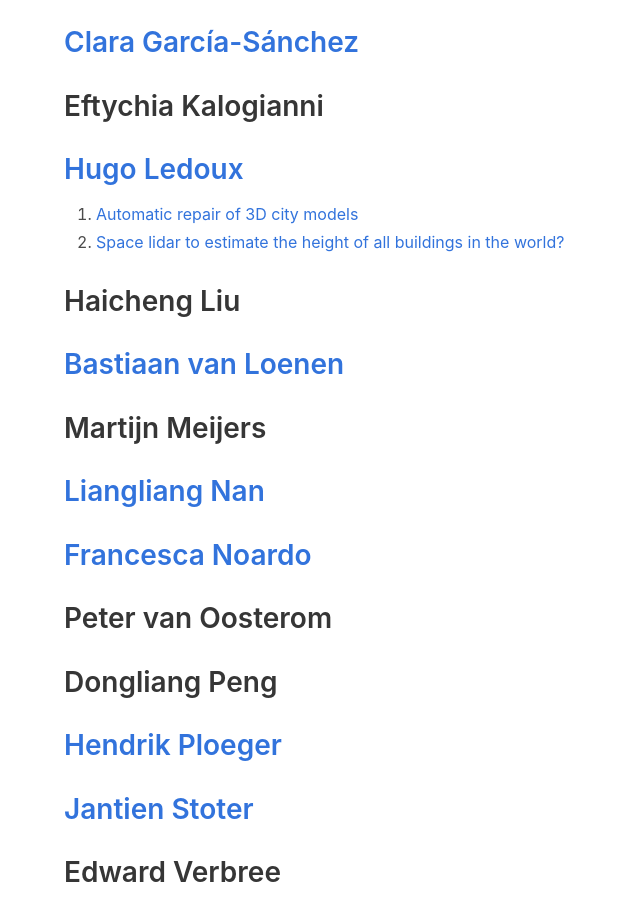
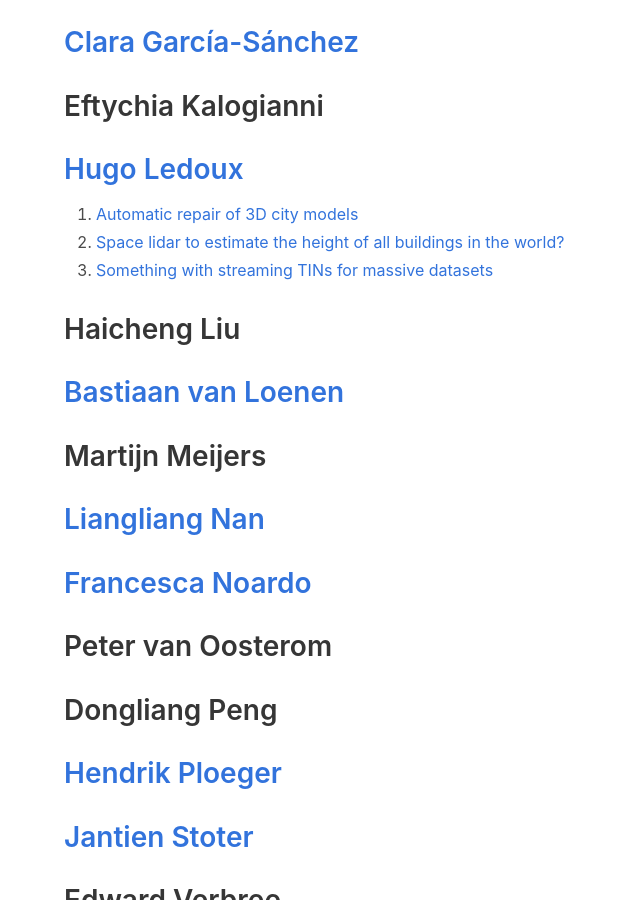
Before and after one commit to tudelft3d/geo2020, a Jekyll site: the page built from potentialtopics/index.md, in a window 1280 px wide and 900 px high, scrolled down 1241 px. Shown: the whole window, without its empty margins (0-640 px from the left). Built offline with Jekyll 4.4.1, drawn with Linux system fonts in a browser that asks for light colours; nearby versions of some CDN libraries.

Commit message:
New topic

```diff
--- a/potentialtopics/index.md
+++ b/potentialtopics/index.md
@@ -65,7 +65,8 @@
 
 ## [Hugo Ledoux](https://3d.bk.tudelft.nl/hledoux/)
 1. [Automatic repair of 3D city models](https://3d.bk.tudelft.nl/education/msctopics/#automatic-repair-of-3d-city-models)
-2. [Space lidar to estimate the height of all buildings in the world?](https://3d.bk.tudelft.nl/education/msctopics/#space-lidar-to-estimate-the-height-of-all-buildings-in-the-world)
+1. [Space lidar to estimate the height of all buildings in the world?](https://3d.bk.tudelft.nl/education/msctopics/#space-lidar-to-estimate-the-height-of-all-buildings-in-the-world)
+1. [Something with streaming TINs for massive datasets](https://3d.bk.tudelft.nl/education/msctopics/#something-with-streaming-tins-for-massive-datasets)
 
 
 ## Haicheng Liu
```
